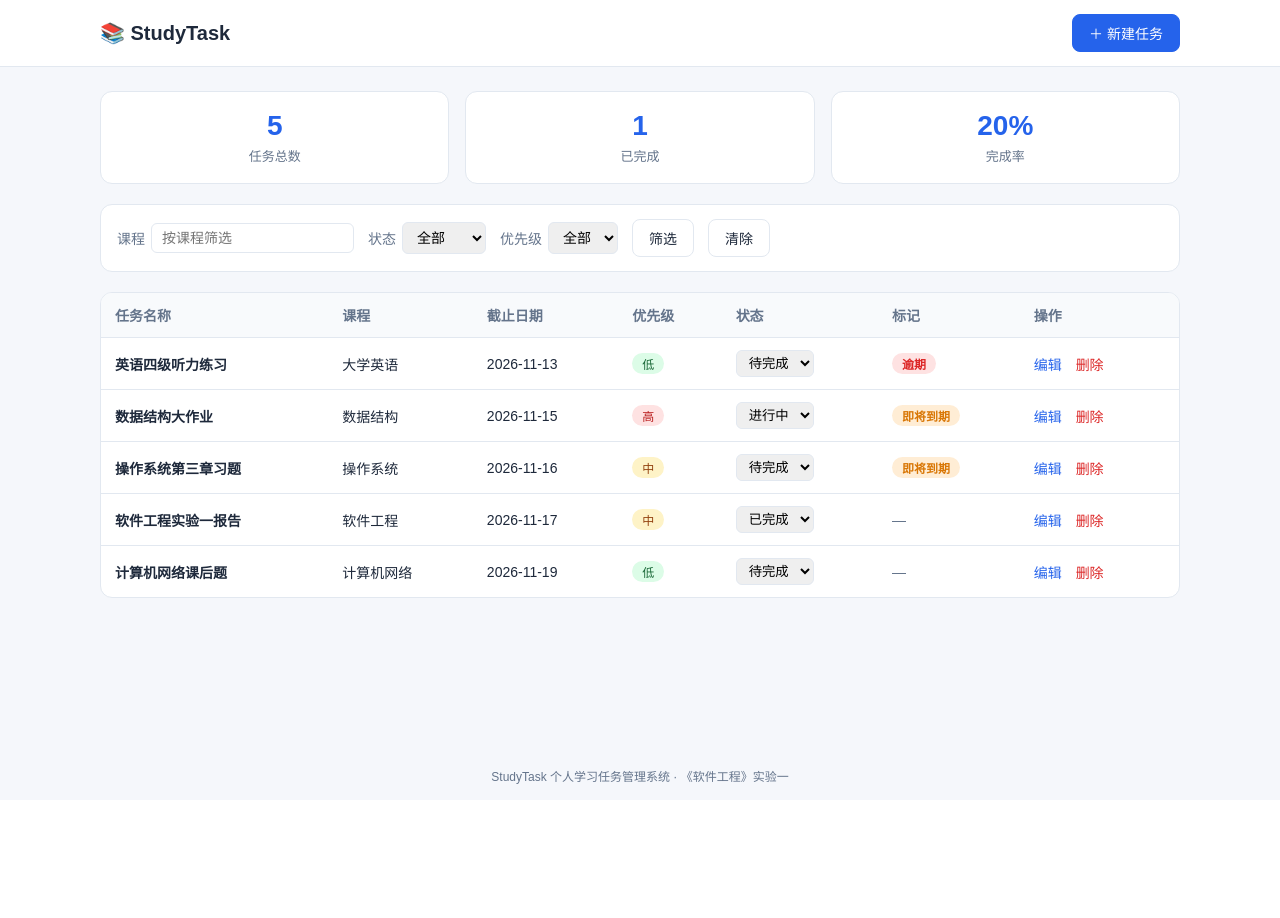
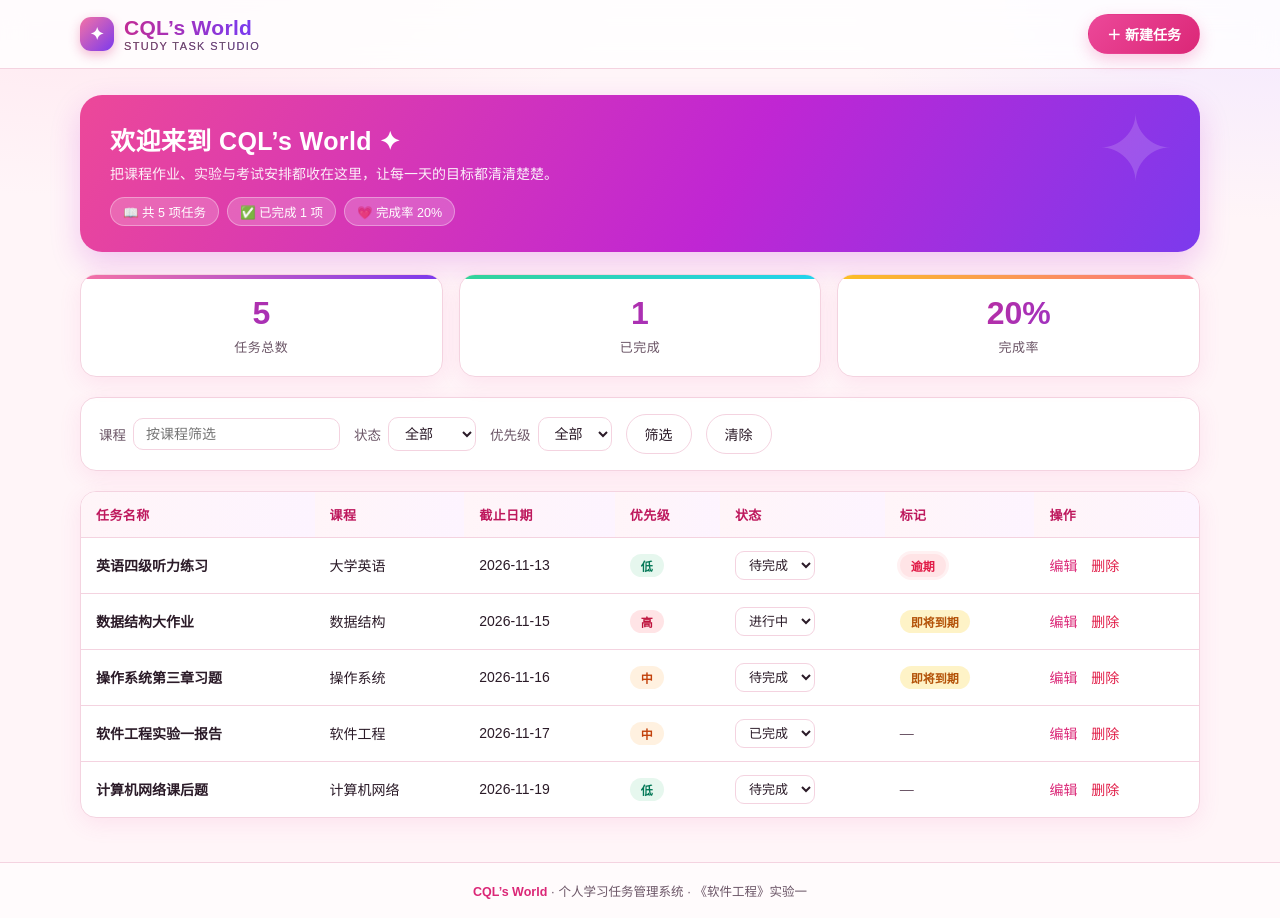
Before and after one commit to cql123-love/study-task, a Flask app: page / in a window 1280 px wide. Before the commit the page ends 784 px from the top, so only its background shows below. Run offline with Flask 3, Linux system fonts and the light colour scheme; data comes from the database, SQL or seed files in the repository.

Commit message:
feat: 界面品牌化改版——CQL's World 粉色主题
- 品牌名改为 CQL's World（项目代号 StudyTask 保留），粉紫渐变视觉体系
- 首页新增渐变 Hero 欢迎横幅，统计卡片加顶部渐变描边与渐变数字
- 全局圆角体系 16px 卡片 + 999px 胶囊按钮，表单聚焦粉色光晕
- 空状态/详情/删除页文案品牌化（🌸 / ✦ / 💔）
- 同步更新 README、验收表、作业提交说明、实验报告、演示PPT
- AI_DEV_LOG 记录问题4（改版文案引发测试断言失败→同步断言后13条全过）

```diff
--- a/app.py
+++ b/app.py
@@ -1,6 +1,7 @@
 # -*- coding: utf-8 -*-
 """StudyTask —— 个人学习任务管理系统（实验一）
 
+界面品牌名：CQL's World（项目代号沿用指导书要求的 StudyTask）。
 依据《软件工程》实验指导书 附录A《StudyTask需求规格说明书》实现。
 技术栈：Python 3.11+ / Flask / SQLite。
 """
--- a/static/style.css
+++ b/static/style.css
@@ -1,108 +1,237 @@
+/* ============================================================
+   CQL's World · 个人学习任务管理系统
+   粉色系主题
+   ============================================================ */
 :root {
-  --primary: #2563eb;
-  --bg: #f5f7fb;
-  --card: #ffffff;
-  --text: #1e293b;
-  --muted: #64748b;
-  --border: #e2e8f0;
-  --danger: #dc2626;
-  --overdue: #dc2626;
-  --soon: #d97706;
-  --ok: #16a34a;
+  --pink-50:  #fff5f8;
+  --pink-100: #ffe4ee;
+  --pink-200: #ffc9dd;
+  --pink-300: #fba3c4;
+  --pink-400: #f472a6;
+  --pink-500: #ec4899;
+  --pink-600: #db2777;
+  --pink-700: #be185d;
+  --plum:     #7c3aed;
+  --ink:      #2b1b28;
+  --ink-soft: #6b5566;
+  --card:     #ffffff;
+  --line:     #f4d3e0;
+  --danger:   #e11d48;
+  --ok:       #10b981;
+  --warn:     #f59e0b;
+  --radius:   16px;
+  --shadow:   0 6px 22px rgba(236, 72, 153, .10);
 }
 
 * { box-sizing: border-box; margin: 0; padding: 0; }
 
 body {
-  font-family: "Microsoft YaHei", "PingFang SC", sans-serif;
-  background: var(--bg);
-  color: var(--text);
+  font-family: "PingFang SC", "Microsoft YaHei", "Hiragino Sans GB", sans-serif;
+  background:
+    radial-gradient(900px 420px at 8% -6%,  var(--pink-100) 0%, transparent 60%),
+    radial-gradient(760px 380px at 100% 0%, #f3e8ff 0%, transparent 58%),
+    var(--pink-50);
+  color: var(--ink);
   min-height: 100vh;
   display: flex;
   flex-direction: column;
+  position: relative;
 }
 
-.container { width: min(1080px, 94%); margin: 0 auto; }
+body::before {
+  content: "";
+  position: fixed;
+  inset: 0;
+  background-image:
+    radial-gradient(circle at 12% 78%, rgba(244,114,166,.10) 0 7px, transparent 8px),
+    radial-gradient(circle at 88% 22%, rgba(124,58,237,.09) 0 9px, transparent 10px),
+    radial-gradient(circle at 72% 88%, rgba(244,114,166,.07) 0 6px, transparent 7px);
+  pointer-events: none;
+  z-index: 0;
+}
 
-.topbar { background: var(--card); border-bottom: 1px solid var(--border); }
+.container { width: min(1120px, 94%); margin: 0 auto; position: relative; z-index: 1; }
+
+/* ---------------- 顶栏 ---------------- */
+.topbar {
+  background: rgba(255,255,255,.82);
+  backdrop-filter: blur(12px);
+  border-bottom: 1px solid var(--line);
+  position: sticky; top: 0; z-index: 20;
+}
 .bar-inner { display: flex; justify-content: space-between; align-items: center; padding: 14px 0; }
-.brand { font-size: 20px; font-weight: 700; color: var(--text); text-decoration: none; }
 
-main { flex: 1; padding: 24px 0 40px; }
+.brand {
+  display: inline-flex; align-items: center; gap: 10px;
+  font-size: 21px; font-weight: 800; letter-spacing: .3px;
+  background: linear-gradient(92deg, var(--pink-600), var(--plum) 92%);
+  -webkit-background-clip: text; background-clip: text; color: transparent;
+  text-decoration: none;
+}
+.brand .mark {
+  width: 34px; height: 34px; border-radius: 11px;
+  background: linear-gradient(135deg, var(--pink-400), var(--plum));
+  color: #fff; display: grid; place-items: center;
+  font-size: 17px; box-shadow: 0 4px 12px rgba(219,39,119,.32);
+  flex: none;
+}
+.brand small {
+  display: block; font-size: 11px; font-weight: 500; letter-spacing: 1.4px;
+  background: none; -webkit-text-fill-color: var(--ink-soft); text-transform: uppercase;
+}
 
+main { flex: 1; padding: 26px 0 44px; }
+
+/* ---------------- 按钮 ---------------- */
 .btn {
-  display: inline-block; padding: 8px 16px; border: 1px solid var(--border);
-  border-radius: 8px; background: var(--card); color: var(--text);
-  font-size: 14px; cursor: pointer; text-decoration: none;
+  display: inline-block; padding: 9px 18px; border: 1px solid var(--line);
+  border-radius: 999px; background: var(--card); color: var(--ink);
+  font-size: 14px; cursor: pointer; text-decoration: none; transition: .18s;
 }
-.btn:hover { border-color: var(--primary); color: var(--primary); }
-.btn-primary { background: var(--primary); border-color: var(--primary); color: #fff; }
-.btn-primary:hover { background: #1d4ed8; color: #fff; }
+.btn:hover { border-color: var(--pink-300); color: var(--pink-600); transform: translateY(-1px); }
+.btn-primary {
+  background: linear-gradient(135deg, var(--pink-500), var(--pink-600));
+  border-color: transparent; color: #fff; font-weight: 600;
+  box-shadow: 0 6px 16px rgba(236,72,153,.28);
+}
+.btn-primary:hover { color: #fff; box-shadow: 0 8px 22px rgba(236,72,153,.38); }
 .btn-ghost { background: transparent; }
-.btn.danger { color: var(--danger); border-color: #fecaca; }
-.btn.danger:hover { background: #fef2f2; }
+.btn.danger { color: var(--danger); border-color: #fecdd8; }
+.btn.danger:hover { background: #fff1f3; color: var(--danger); }
 
+/* ---------------- 提示 ---------------- */
 .flashes { margin-bottom: 16px; }
 .flash {
-  background: #eff6ff; border: 1px solid #bfdbfe; color: #1e40af;
-  padding: 10px 14px; border-radius: 8px; margin-bottom: 8px; font-size: 14px;
+  background: linear-gradient(96deg, var(--pink-100), #fdf2ff);
+  border: 1px solid var(--pink-200); color: var(--pink-700);
+  padding: 11px 16px; border-radius: 12px; margin-bottom: 8px; font-size: 14px;
+  box-shadow: var(--shadow);
 }
 
-h2 { margin-bottom: 16px; }
+/* ---------------- 欢迎横幅 ---------------- */
+.hero {
+  background: linear-gradient(120deg, var(--pink-500) 0%, #c026d3 58%, var(--plum) 100%);
+  border-radius: 22px; padding: 26px 30px; margin-bottom: 22px;
+  color: #fff; position: relative; overflow: hidden; box-shadow: 0 12px 30px rgba(192,38,211,.22);
+}
+.hero::after {
+  content: "✦"; position: absolute; right: 26px; top: 8px;
+  font-size: 92px; opacity: .16; line-height: 1;
+}
+.hero h1 { font-size: 25px; font-weight: 700; margin-bottom: 6px; letter-spacing: .4px; }
+.hero p { font-size: 14px; opacity: .92; }
+.hero .chips { margin-top: 14px; display: flex; gap: 8px; flex-wrap: wrap; }
+.hero .chip {
+  background: rgba(255,255,255,.20); border: 1px solid rgba(255,255,255,.34);
+  padding: 4px 12px; border-radius: 999px; font-size: 12.5px;
+}
 
+/* ---------------- 统计卡片 ---------------- */
 .stats { display: flex; gap: 16px; margin-bottom: 20px; }
 .stat-card {
-  flex: 1; background: var(--card); border: 1px solid var(--border);
-  border-radius: 12px; padding: 18px; text-align: center;
+  flex: 1; background: var(--card); border: 1px solid var(--line);
+  border-radius: var(--radius); padding: 20px 16px; text-align: center;
+  box-shadow: var(--shadow); position: relative; overflow: hidden;
 }
-.stat-num { font-size: 28px; font-weight: 700; color: var(--primary); }
-.stat-label { color: var(--muted); font-size: 13px; margin-top: 4px; }
+.stat-card::before {
+  content: ""; position: absolute; inset: 0 0 auto 0; height: 4px;
+  background: linear-gradient(90deg, var(--pink-400), var(--plum));
+}
+.stat-card:nth-child(2)::before { background: linear-gradient(90deg, #34d399, #22d3ee); }
+.stat-card:nth-child(3)::before { background: linear-gradient(90deg, #fbbf24, #fb7185); }
+.stat-num {
+  font-size: 32px; font-weight: 800; line-height: 1.15;
+  background: linear-gradient(120deg, var(--pink-600), var(--plum));
+  -webkit-background-clip: text; background-clip: text; color: transparent;
+}
+.stat-label { color: var(--ink-soft); font-size: 13px; margin-top: 5px; letter-spacing: .5px; }
 
+/* ---------------- 筛选 ---------------- */
 .filters {
-  background: var(--card); border: 1px solid var(--border);
-  border-radius: 12px; padding: 14px 16px; margin-bottom: 20px;
+  background: var(--card); border: 1px solid var(--line);
+  border-radius: var(--radius); padding: 16px 18px; margin-bottom: 20px;
+  box-shadow: var(--shadow);
 }
 .filter-form { display: flex; gap: 14px; align-items: center; flex-wrap: wrap; }
-.filter-form label { font-size: 14px; color: var(--muted); display: flex; gap: 6px; align-items: center; }
+.filter-form label { font-size: 13.5px; color: var(--ink-soft); display: flex; gap: 7px; align-items: center; }
 .filter-form input, .filter-form select {
-  padding: 6px 10px; border: 1px solid var(--border); border-radius: 6px; font-size: 14px;
+  padding: 7px 12px; border: 1px solid var(--line); border-radius: 10px;
+  font-size: 14px; background: #fff; color: var(--ink);
+}
+.filter-form input:focus, .filter-form select:focus {
+  outline: none; border-color: var(--pink-300); box-shadow: 0 0 0 3px var(--pink-100);
 }
 
-.task-table { background: var(--card); border: 1px solid var(--border); border-radius: 12px; overflow: hidden; }
+/* ---------------- 表格 ---------------- */
+.task-table {
+  background: var(--card); border: 1px solid var(--line);
+  border-radius: var(--radius); overflow: hidden; box-shadow: var(--shadow);
+}
 table { width: 100%; border-collapse: collapse; font-size: 14px; }
-th, td { padding: 12px 14px; text-align: left; border-bottom: 1px solid var(--border); }
-th { background: #f8fafc; color: var(--muted); font-weight: 600; white-space: nowrap; }
+th, td { padding: 13px 15px; text-align: left; border-bottom: 1px solid var(--line); }
+th {
+  background: linear-gradient(96deg, var(--pink-50), #fdf4ff);
+  color: var(--pink-700); font-weight: 700; white-space: nowrap; font-size: 13px; letter-spacing: .4px;
+}
+tbody tr { transition: background .15s; }
+tbody tr:hover { background: var(--pink-50); }
 tbody tr:last-child td { border-bottom: none; }
-.task-name { color: var(--text); text-decoration: none; font-weight: 600; }
-.task-name:hover { color: var(--primary); }
-.actions a { margin-right: 10px; color: var(--primary); text-decoration: none; }
+.task-name { color: var(--ink); text-decoration: none; font-weight: 600; }
+.task-name:hover { color: var(--pink-600); text-decoration: underline; }
+.actions a { margin-right: 10px; color: var(--pink-600); text-decoration: none; }
+.actions a:hover { text-decoration: underline; }
 .actions a.danger { color: var(--danger); }
-.inline-form select { padding: 4px 8px; border: 1px solid var(--border); border-radius: 6px; }
+.inline-form select {
+  padding: 5px 9px; border: 1px solid var(--line); border-radius: 9px;
+  font-size: 13px; background: #fff; color: var(--ink);
+}
 
-.pill { display: inline-block; padding: 2px 10px; border-radius: 999px; font-size: 12px; white-space: nowrap; }
-.prio-high { background: #fee2e2; color: #b91c1c; }
-.prio-mid  { background: #fef3c7; color: #92400e; }
-.prio-low  { background: #dcfce7; color: #166534; }
-.flag-overdue { background: #fee2e2; color: #dc2626; font-weight: 700; }
-.flag-soon    { background: #ffedd5; color: #d97706; font-weight: 700; }
+/* ---------------- 标签 ---------------- */
+.pill { display: inline-block; padding: 3px 11px; border-radius: 999px; font-size: 12px; white-space: nowrap; font-weight: 600; }
+.prio-high { background: #ffe4e6; color: #be123c; }
+.prio-mid  { background: #fff1e0; color: #c2410c; }
+.prio-low  { background: #e6f7ee; color: #047857; }
+.flag-overdue { background: #ffe4e6; color: var(--danger); font-weight: 700; box-shadow: 0 0 0 3px #fff1f2; }
+.flag-soon    { background: #fef3c7; color: #b45309; font-weight: 700; }
 
-.empty { padding: 48px 0; text-align: center; color: var(--muted); }
-.muted { color: var(--muted); }
+.empty {
+  padding: 54px 20px; text-align: center; color: var(--ink-soft);
+}
+.empty .big { font-size: 40px; display: block; margin-bottom: 10px; opacity: .55; }
+.muted { color: var(--ink-soft); }
 
-.task-form { background: var(--card); border: 1px solid var(--border); border-radius: 12px; padding: 24px; max-width: 640px; }
-.task-form label { display: block; margin-bottom: 16px; font-size: 14px; font-weight: 600; }
+/* ---------------- 表单 ---------------- */
+h2 { margin-bottom: 16px; font-size: 20px; color: var(--pink-700); }
+.task-form {
+  background: var(--card); border: 1px solid var(--line); border-radius: var(--radius);
+  padding: 26px; max-width: 640px; box-shadow: var(--shadow);
+}
+.task-form label { display: block; margin-bottom: 17px; font-size: 14px; font-weight: 600; }
 .task-form input, .task-form select, .task-form textarea {
-  display: block; width: 100%; margin-top: 6px; padding: 9px 12px;
-  border: 1px solid var(--border); border-radius: 8px; font-size: 14px; font-family: inherit;
+  display: block; width: 100%; margin-top: 7px; padding: 10px 13px;
+  border: 1px solid var(--line); border-radius: 11px; font-size: 14px;
+  font-family: inherit; background: #fff; color: var(--ink);
 }
-.task-form textarea { min-height: 90px; resize: vertical; }
+.task-form textarea { min-height: 96px; resize: vertical; }
+.task-form input:focus, .task-form select:focus, .task-form textarea:focus {
+  outline: none; border-color: var(--pink-300); box-shadow: 0 0 0 3px var(--pink-100);
+}
 .req { color: var(--danger); }
-.form-actions { margin-top: 8px; display: flex; gap: 10px; }
+.form-actions { margin-top: 10px; display: flex; gap: 10px; }
 
-.detail { background: var(--card); border: 1px solid var(--border); border-radius: 12px; padding: 20px 24px; max-width: 640px; }
-.detail dt { font-size: 13px; color: var(--muted); margin-top: 12px; }
+/* ---------------- 详情 ---------------- */
+.detail {
+  background: var(--card); border: 1px solid var(--line); border-radius: var(--radius);
+  padding: 22px 26px; max-width: 640px; box-shadow: var(--shadow);
+}
+.detail dt { font-size: 12.5px; color: var(--ink-soft); margin-top: 14px; letter-spacing: .5px; }
 .detail dt:first-child { margin-top: 0; }
 .detail dd { font-size: 15px; margin-top: 4px; }
 .confirm-text { margin-bottom: 10px; font-size: 15px; }
 
-.footer { text-align: center; color: var(--muted); font-size: 12px; padding: 16px 0; }
+.footer {
+  text-align: center; color: var(--ink-soft); font-size: 12.5px;
+  padding: 18px 0; border-top: 1px solid var(--line);
+  background: rgba(255,255,255,.6);
+}
+.footer .fl { color: var(--pink-600); font-weight: 700; }
--- a/templates/base.html
+++ b/templates/base.html
@@ -3,13 +3,16 @@
 <head>
   <meta charset="UTF-8">
   <meta name="viewport" content="width=device-width, initial-scale=1.0">
-  <title>{% block title %}StudyTask{% endblock %} · 个人学习任务管理系统</title>
+  <title>{% block title %}CQL's World{% endblock %} · 个人学习任务管理系统</title>
   <link rel="stylesheet" href="{{ url_for('static', filename='style.css') }}">
 </head>
 <body>
   <header class="topbar">
     <div class="container bar-inner">
-      <a class="brand" href="{{ url_for('index') }}">📚 StudyTask</a>
+      <a class="brand" href="{{ url_for('index') }}">
+        <span class="mark">✦</span>
+        <span>CQL&rsquo;s World<small>Study Task Studio</small></span>
+      </a>
       <a class="btn btn-primary" href="{{ url_for('create') }}">＋ 新建任务</a>
     </div>
   </header>
@@ -25,6 +28,8 @@
     {% block content %}{% endblock %}
   </main>
 
-  <footer class="footer">StudyTask 个人学习任务管理系统 · 《软件工程》实验一</footer>
+  <footer class="footer">
+    <span class="fl">CQL&rsquo;s World</span> · 个人学习任务管理系统 · 《软件工程》实验一
+  </footer>
 </body>
 </html>
--- a/templates/confirm_delete.html
+++ b/templates/confirm_delete.html
@@ -1,7 +1,7 @@
 {% extends "base.html" %}
 {% block title %}删除确认{% endblock %}
 {% block content %}
-<h2>删除确认</h2>
+<h2>💔 删除确认</h2>
 <p class="confirm-text">确定要删除任务 <strong>「{{ task.name }}」</strong>（{{ task.course }}，截止 {{ task.due_date }}）吗？</p>
 <p class="confirm-text muted">删除后数据将从数据库中移除，不可恢复。</p>
 <form method="post" class="form-actions">
--- a/templates/detail.html
+++ b/templates/detail.html
@@ -1,7 +1,7 @@
 {% extends "base.html" %}
 {% block title %}任务详情{% endblock %}
 {% block content %}
-<h2>{{ task.name }}</h2>
+<h2>✦ {{ task.name }}</h2>
 {% if task.flag == '逾期' %}<span class="pill flag-overdue">逾期</span>
 {% elif task.flag == '即将到期' %}<span class="pill flag-soon">即将到期</span>{% endif %}
 <dl class="detail">
--- a/templates/form.html
+++ b/templates/form.html
@@ -1,7 +1,7 @@
 {% extends "base.html" %}
 {% block title %}{{ '编辑任务' if mode=='edit' else '新建任务' }}{% endblock %}
 {% block content %}
-<h2>{{ '编辑任务' if mode=='edit' else '新建任务' }}</h2>
+<h2>🌸 {{ '编辑任务' if mode=='edit' else '新建任务' }}</h2>
 <form method="post" class="task-form">
   <label>任务名称 <span class="req">*</span>
     <input type="text" name="name" maxlength="100" required
--- a/templates/index.html
+++ b/templates/index.html
@@ -1,6 +1,16 @@
 {% extends "base.html" %}
 {% block title %}任务列表{% endblock %}
 {% block content %}
+<section class="hero">
+  <h1>欢迎来到 CQL&rsquo;s World ✦</h1>
+  <p>把课程作业、实验与考试安排都收在这里，让每一天的目标都清清楚楚。</p>
+  <div class="chips">
+    <span class="chip">📖 共 {{ total }} 项任务</span>
+    <span class="chip">✅ 已完成 {{ done }} 项</span>
+    <span class="chip">💗 完成率 {{ rate }}%</span>
+  </div>
+</section>
+
 <section class="stats">
   <div class="stat-card"><div class="stat-num">{{ total }}</div><div class="stat-label">任务总数</div></div>
   <div class="stat-card"><div class="stat-num">{{ done }}</div><div class="stat-label">已完成</div></div>
@@ -63,7 +73,10 @@
     </tbody>
   </table>
   {% else %}
-  <div class="empty">暂无任务，点击右上角「＋ 新建任务」开始记录你的学习任务。</div>
+  <div class="empty">
+    <span class="big">🌸</span>
+    还没有任务哦，点击右上角「＋ 新建任务」开启你的学习计划吧～
+  </div>
   {% endif %}
 </section>
 {% endblock %}
```
Also changed, not shown: docs/AI_DEV_LOG.md (+36 -5 lines), docs/作业提交说明.md (+7 -6 lines), tests/test_app.py (+2 -1 lines), README.md, 2 other files.
